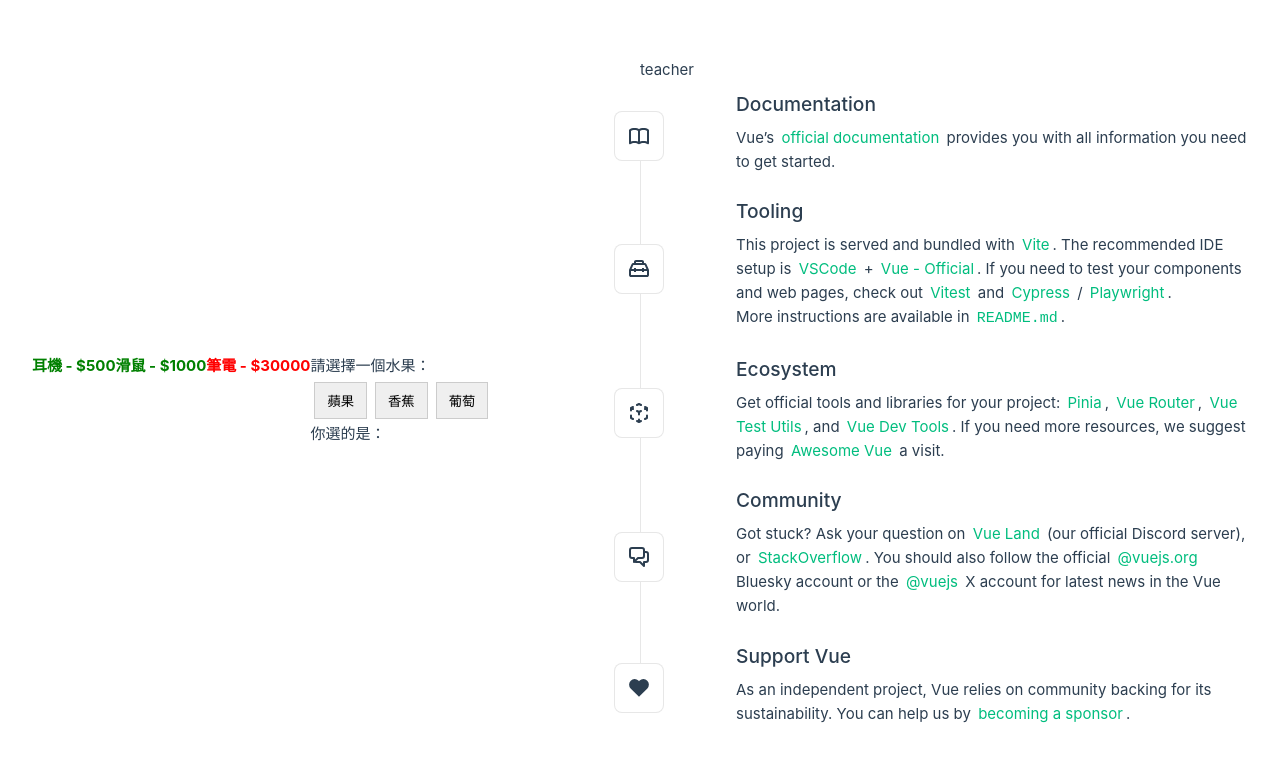
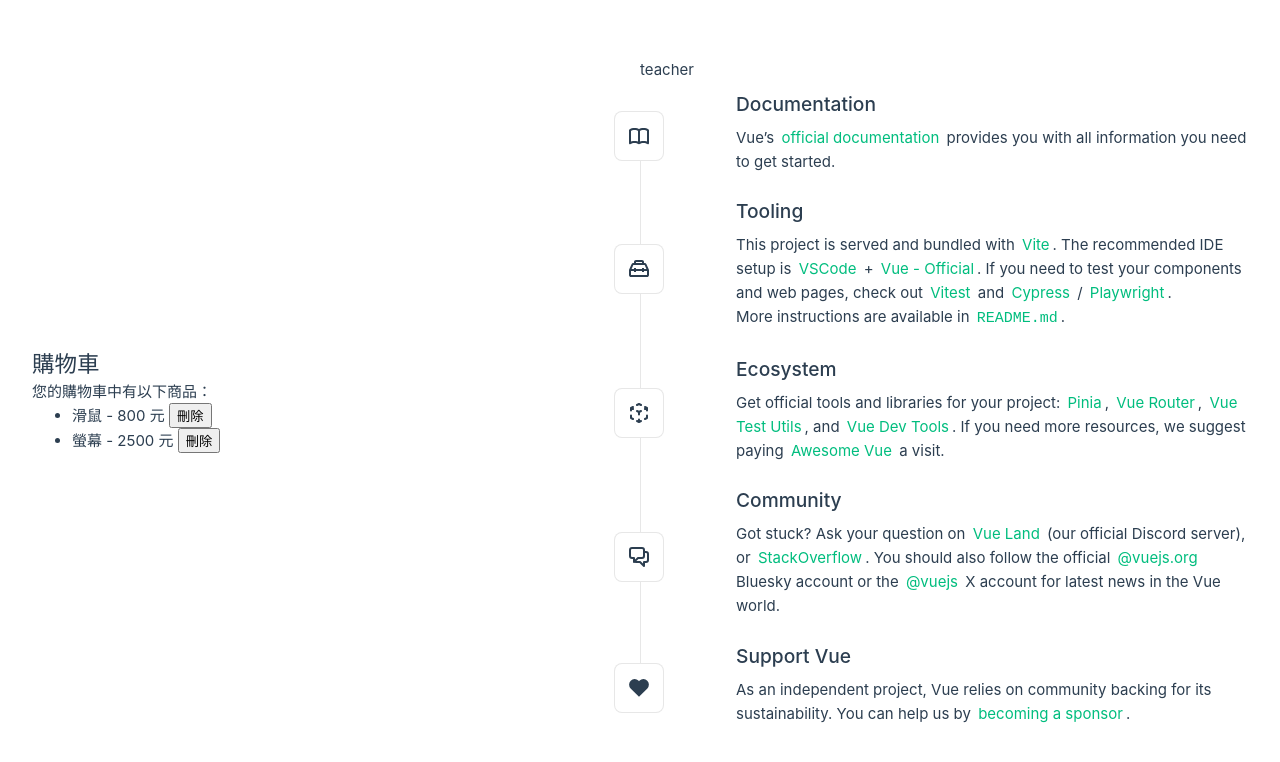
Before and after one commit to JerryChang0504/20250908, a Vue app: page / in a window 1280 px wide. Shown: the top 762 px of the page. Built offline with nearby package versions, Linux system fonts and the light colour scheme.

Commit message:
VifDemo.vue

```diff
--- a/src/App.vue
+++ b/src/App.vue
@@ -11,6 +11,7 @@
 import TermsAgreement from './components/TermsAgreement.vue'
 import VbindStyle from './components/VbindStyle.vue'
 import VbindClass from './components/VbindClass.vue'
+import VifDemo from './components/VifDemo.vue'
 const msgT = "I'm Jerry"
 </script>
 
@@ -27,8 +28,9 @@
       <!-- <ShoppingCart /> -->
       <!-- <DisableComputed /> -->
       <!-- <TermsAgreement /> -->
-      <VbindStyle />
-      <VbindClass />
+      <!-- <VbindStyle />
+      <VbindClass /> -->
+      <VifDemo />
     </div>
   </header>
 
--- /dev/null
+++ b/src/components/VifDemo.vue
@@ -0,0 +1,32 @@
+<script setup>
+import { reactive } from 'vue'
+
+const cart = reactive([
+  { name: '滑鼠', price: 800 },
+  { name: '螢幕', price: 2500 },
+])
+
+const removeFromCart = () => {
+  cart.pop()
+}
+</script>
+
+<template>
+  <div>
+    <h2>購物車</h2>
+    <div v-if="cart.length > 0">
+      <p>您的購物車中有以下商品：</p>
+      <ul>
+        <li v-for="(product, index) in cart" :key="index">
+          {{ product.name }} - {{ product.price }} 元
+          <button @click="removeFromCart(index)">刪除</button>
+        </li>
+      </ul>
+    </div>
+    <div v-else>
+      <p>您的購物車是空的。</p>
+    </div>
+  </div>
+</template>
+
+<style scoped></style>
```
